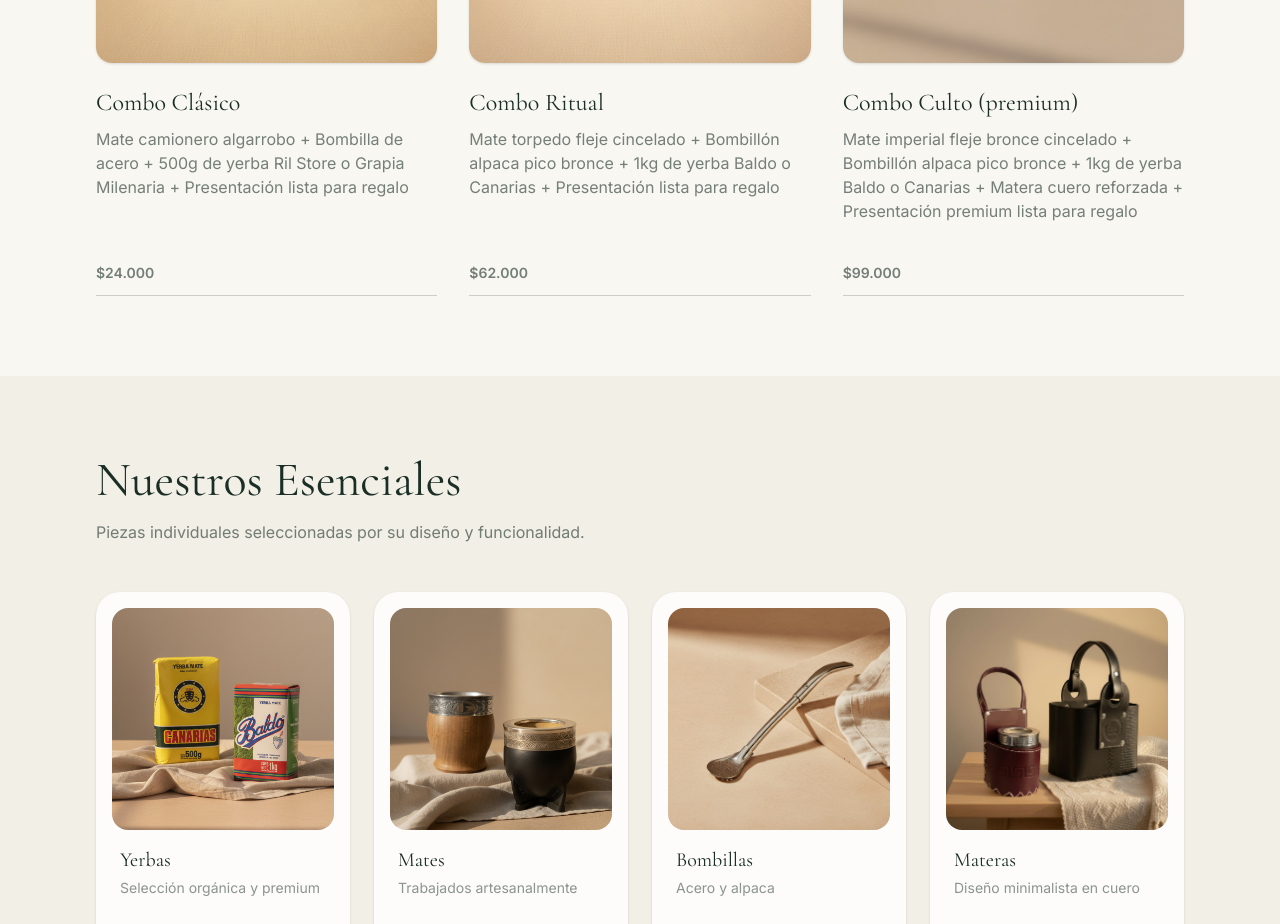
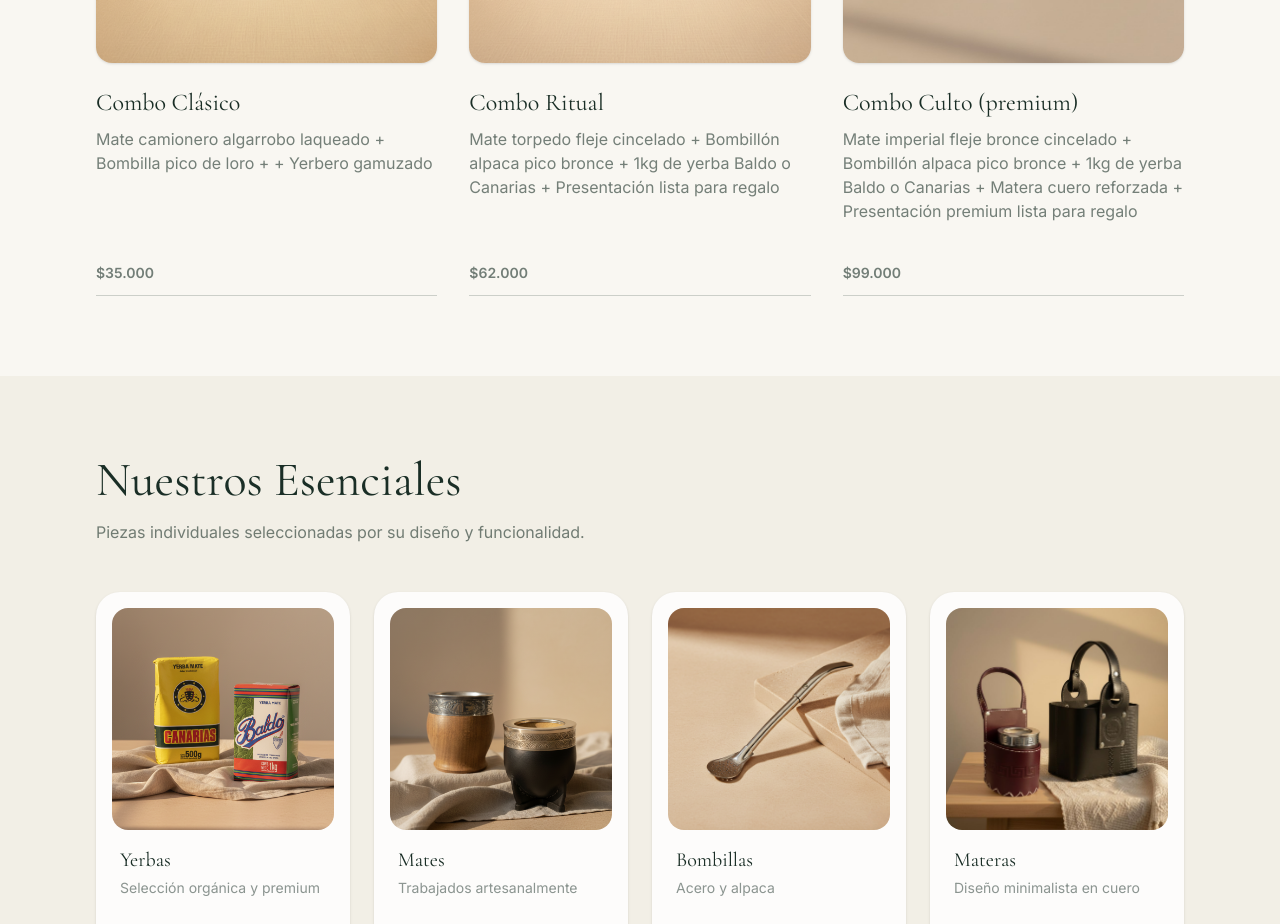
Before and after one commit to miliotero/CULTO-MATERO, a React (Vite) app: page / in a window 1280 px wide. Shown: the part 1480-2404 px from the top of the page. Built offline with nearby package versions, Linux system fonts and the light colour scheme.

Commit message:
Update App.tsx

```diff
--- a/src/App.tsx
+++ b/src/App.tsx
@@ -21,8 +21,8 @@ const combos = [
   {
     id: "combo-clasico",
     name: "Combo Clásico",
-    price: "$24.000",
-    description: "Mate camionero algarrobo + Bombilla de acero + 500g de yerba Ril Store o Grapia Milenaria + Presentación lista para regalo",
+    price: "$35.000",
+    description: "Mate camionero algarrobo laqueado + Bombilla pico de loro +  + Yerbero gamuzado",
     image: "/combo_clasico.png",
   },
   {
```
